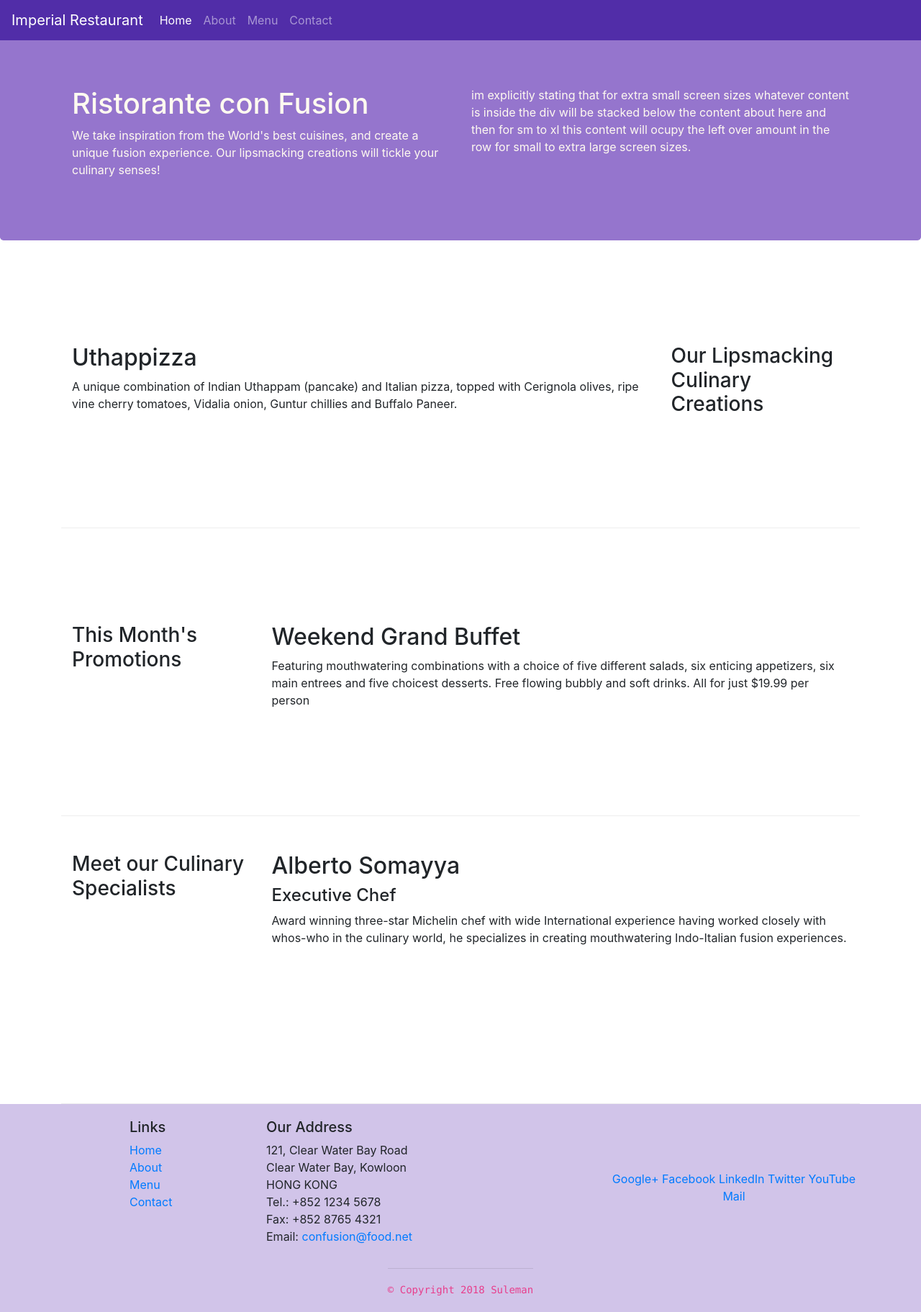
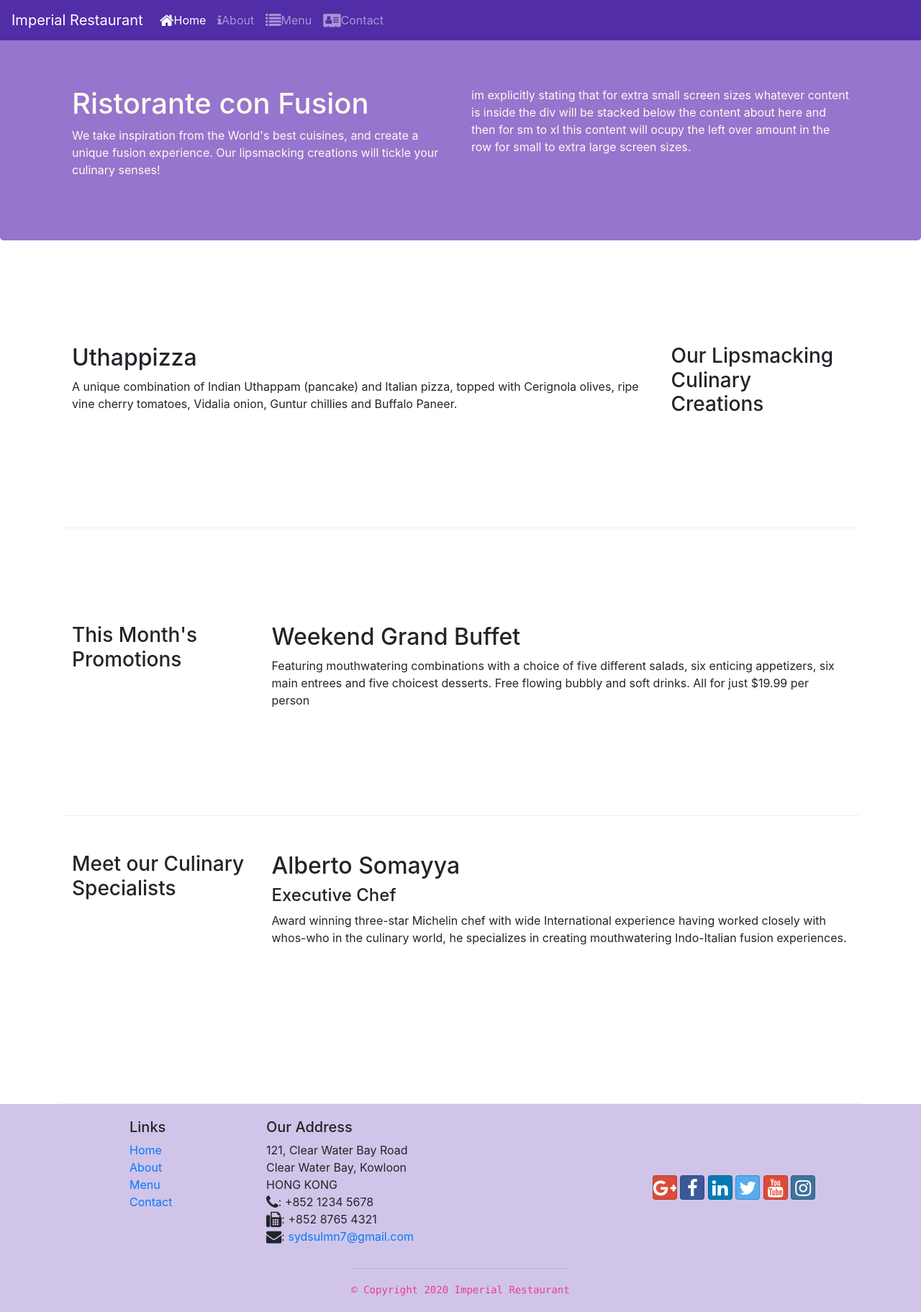
Before and after one commit to fsuleman2/restaurant_site, a website: page index.html in a window 1280 px wide. Shown: the whole page at 72% size. Drawn offline with nearby package versions, Linux system fonts and the light colour scheme.

Commit message:
Icons fonts

```diff
--- a/css/style.css
+++ b/css/style.css
@@ -21,7 +21,7 @@
     color:floralwhite;
 }
 .address{
-    font-size:80%;
+    font: size 80px;
     margin :0px;
     color: #0F0F0F;
 }
--- a/index.html
+++ b/index.html
@@ -9,6 +9,8 @@
 
       <!-- Bootstrap CSS -->
       <link rel="stylesheet" href="node_modules/bootstrap/dist/css/bootstrap.min.css">
+      <link rel="stylesheet" href="node_modules/font-awesome/css/font-awesome.min.css">
+      <link rel="stylesheet" href="node_modules/bootstrap-social/bootstrap-social.css">
       <link rel="stylesheet" href="css/style.css">
     <title>Imperial Restaurant</title>
 </head>
@@ -24,10 +26,10 @@
             <div class="collapse navbar-collapse" id="navbar">
 
                 <ul class="navbar-nav mr-auto">
-                    <li class="nav-item active"><a class="nav-link" href="index.html">Home</a></li>
-                    <li class="nav-item "><a class="nav-link" href="aboutus.html">About</a></li>
-                    <li class="nav-item "><a class="nav-link" href="#">Menu</a></li>
-                    <li class="nav-item "><a class="nav-link" href="#">Contact</a></li>
+                    <li class="nav-item active"><a class="nav-link" href="index.html"><span class="fa fa-home fa-lg"></span>Home</a></li>
+                    <li class="nav-item "><a class="nav-link" href="aboutus.html"><span class="fa fa-info"></span>About</a></li>
+                    <li class="nav-item "><a class="nav-link" href="#"><span class="fa fa-list fa-lg"></span>Menu</a></li>
+                    <li class="nav-item "><a class="nav-link" href="#"><span class="fa fa-address-card fa-lg"></span>Contact</a></li>
                 </ul>
             </div>
 
@@ -106,26 +108,26 @@
 		              121, Clear Water Bay Road<br>
 		              Clear Water Bay, Kowloon<br>
 		              HONG KONG<br>
-		              Tel.: +852 1234 5678<br>
-		              Fax: +852 8765 4321<br>
-		              Email: <a href="mailto:confusion@food.net">confusion@food.net</a>
+		              <i class="fa fa-phone fa-lg"></i>: +852 1234 5678<br>
+		              <i class="fa fa-fax fa-lg"></i>: +852 8765 4321<br>
+		              <i class="fa fa-envelope fa-lg"></i>: <a href="mailto:sydsulmn7@gmail.com">sydsulmn7@gmail.com</a>
 		           </address>
                 </div>
                 <div class="col-12 col-sm-4 align-self-center">
                     <div class="text-center">
-                        <a href="http://google.com/+">Google+</a>
-                        <a href="http://www.facebook.com/profile.php?id=">Facebook</a>
-                        <a href="http://www.linkedin.com/in/">LinkedIn</a>
-                        <a href="http://twitter.com/">Twitter</a>
-                        <a href="http://youtube.com/">YouTube</a>
-                        <a href="mailto:">Mail</a>
+                        <a class="btn btn-social-icon btn-google" href="http://google.com/"><i class="fa fa-google-plus fa-lg"></i></a>
+                        <a class="btn btn-social-icon btn-facebook" href="https://www.facebook.com/suleman.syed.549"><i class="fa fa-facebook fa-lg"></i></a>
+                        <a class="btn btn-social-icon btn-linkedin" href="https://www.linkedin.com/in/syed-suleman-8571b7191/"><i class="fa fa-linkedin fa-lg"></i></a>
+                        <a class="btn btn-social-icon btn-twitter" href="http://twitter.com/syedsuleman007"><i class="fa fa-twitter fa-lg"></i></a>
+                        <a class="btn btn-social-icon btn-google" href="https://www.youtube.com/channel/UCPa6Wsm338Cua7G1TdGKwoA"><i class="fa fa-youtube fa-lg"></i></a>
+                        <a class="btn btn-social-icon btn-instagram" href="https://instagram.com/fsuleman2"><i class="fa fa-instagram fa-lg"></i></a>
                     </div>
                 </div>
            </div>
            <div class="row justify-content-center">
                 <div class="col-auto">
                     <hr>
-                    <code>© Copyright 2018 Suleman</code>
+                    <code>© Copyright 2020 Imperial Restaurant</code>
                 </div>
            </div>
         </div>
--- a/package.json
+++ b/package.json
@@ -15,6 +15,8 @@
   },
   "dependencies": {
     "bootstrap": "^4.5.2",
+    "bootstrap-social": "^5.1.1",
+    "font-awesome": "^4.7.0",
     "jquery": "^3.5.1",
     "lodash": "^4.17.19",
     "minimist": "^1.2.5",
```
Also changed, not shown: aboutus.html (+14 -11 lines), 1 other file.
